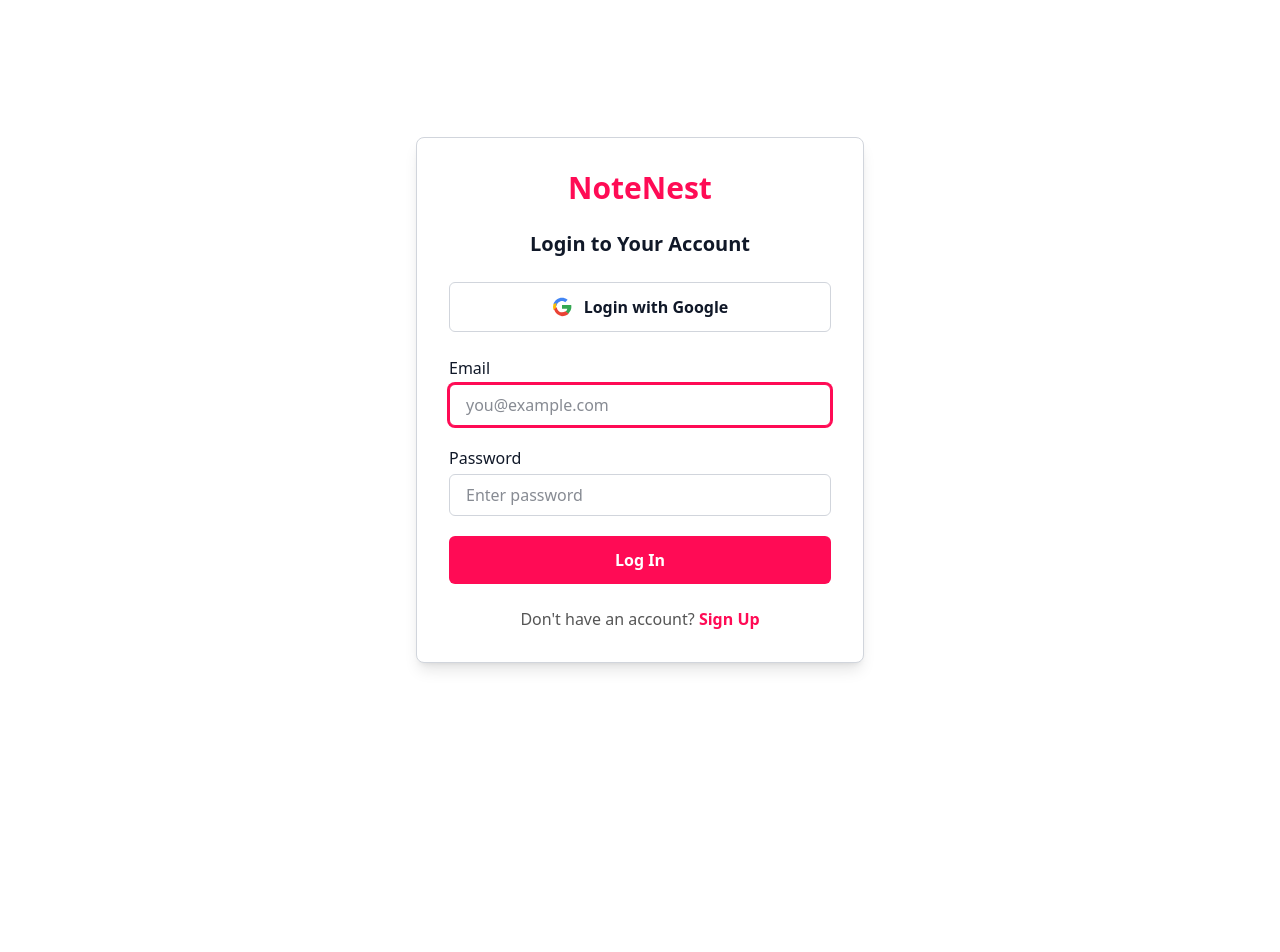
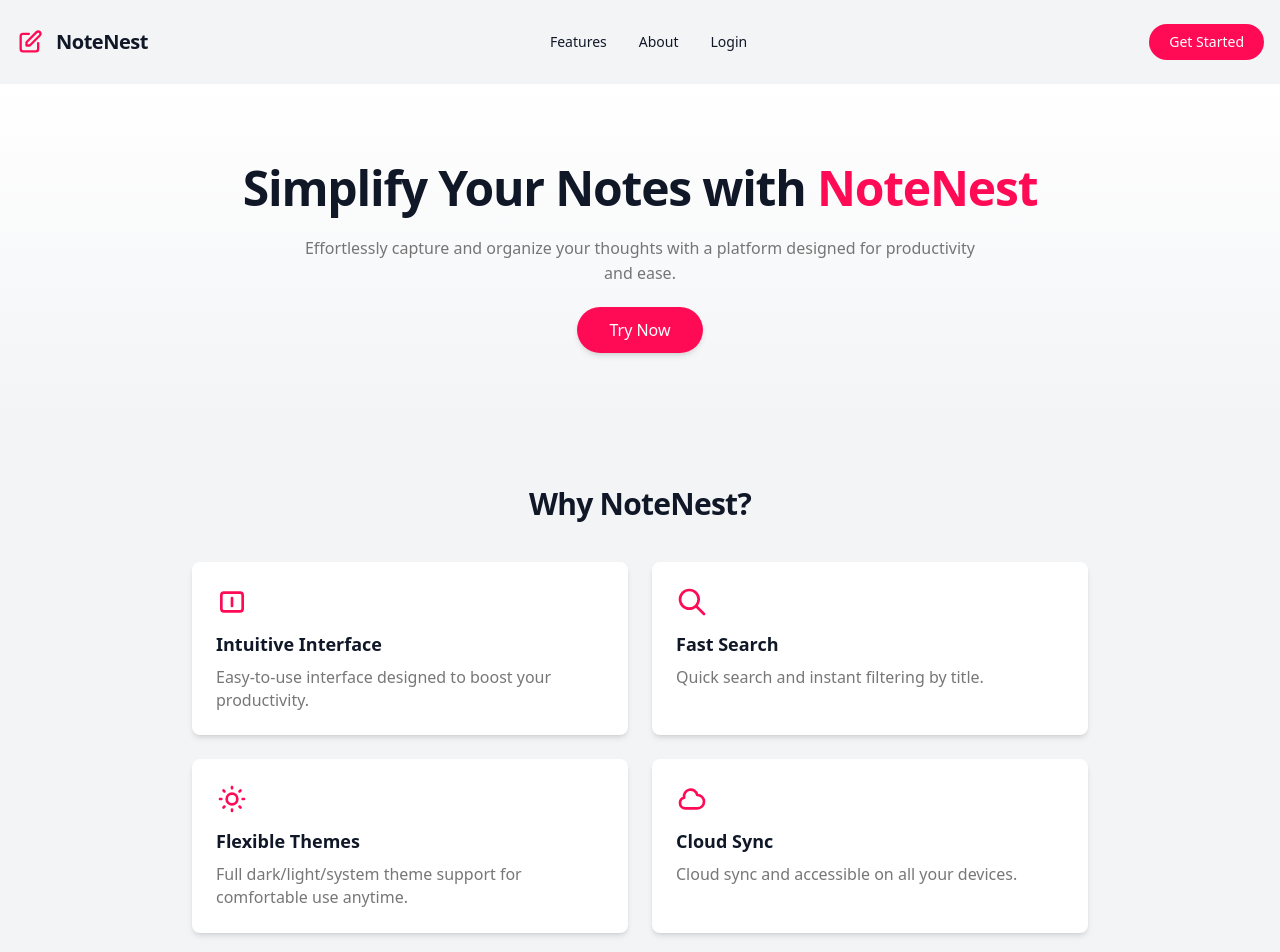
Before and after one commit to Rajiv-0920/NoteNest, a React (Vite) app in the folder frontend/: page / in a window 1280 px wide. Before the commit this address led to /login. Shown: the top 952 px of the page. Before the commit the page ends 800 px from the top, so only its background shows below. Built offline with nearby package versions, Linux system fonts and the light colour scheme.

Commit message:
Home Page

```diff
--- /dev/null
+++ b/frontend/src/pages/WithoutLoginHomePage.jsx
@@ -0,0 +1,188 @@
+import { Link } from "react-router-dom";
+
+export function WithoutLoginHomePage() {
+  return (
+    <div className="bg-gray-100 text-gray-900 transition-colors duration-300 dark:bg-gray-900 dark:text-gray-200 min-h-screen">
+      {/* <!-- Header --> */}
+      <header className="container mx-auto px-4 py-6 flex justify-between items-center">
+        <div className="flex items-center space-x-3">
+          <svg
+            className="w-7 h-7 text-primary"
+            fill="none"
+            viewBox="0 0 24 24"
+            stroke="currentColor"
+          >
+            <path
+              strokeLinecap="round"
+              strokeLinejoin="round"
+              strokeWidth="2"
+              d="M11 5H6a2 2 0 00-2 2v11a2 2 0 002 2h11a2 2 0 002-2v-5m-1.414-9.414a2 2 0 112.828 2.828L11.828 15H9v-2.828l8.586-8.586z"
+            />
+          </svg>
+          <h1 className="text-xl font-extrabold tracking-tight">NoteNest</h1>
+        </div>
+        <nav className="hidden md:flex space-x-8">
+          <a
+            href="#features"
+            className="text-sm font-medium hover:text-primary"
+          >
+            Features
+          </a>
+          <a
+            href="about.html"
+            className="text-sm font-medium hover:text-primary"
+          >
+            About
+          </a>
+          <a
+            href="auth.html"
+            className="text-sm font-medium hover:text-primary"
+          >
+            Login
+          </a>
+        </nav>
+        <Link
+          to="signup"
+          className="bg-primary text-white px-5 py-2 rounded-full text-sm font-medium hover:bg-pink-600 transition-all duration-300"
+        >
+          Get Started
+        </Link>
+      </header>
+
+      {/* <!-- Hero Section --> */}
+      <section className="container mx-auto px-4 py-20 text-center bg-gradient-to-b from-white to-gray-100 dark:from-gray-800 dark:to-gray-900">
+        <h2 className="text-3xl md:text-5xl font-extrabold mb-6 tracking-tight">
+          Simplify Your Notes with{" "}
+          <span className="text-primary">NoteNest</span>
+        </h2>
+        <p className="text-base md:text-lg opacity-80 mb-8 max-w-2xl mx-auto">
+          Effortlessly capture and organize your thoughts with a platform
+          designed for productivity and ease.
+        </p>
+        <Link
+          to="login"
+          className="bg-primary text-white px-8 py-3 rounded-full text-base font-medium hover:bg-pink-600 transition-all duration-300 shadow-md"
+        >
+          Try Now
+        </Link>
+      </section>
+
+      {/* <!-- Features Section --> */}
+      <section id="features" className="container mx-auto px-4 py-16">
+        <h3 className="text-2xl md:text-3xl font-bold text-center mb-10 tracking-tight">
+          Why NoteNest?
+        </h3>
+        <div className="grid grid-cols-1 md:grid-cols-2 gap-6 max-w-4xl mx-auto">
+          <div className="p-6 rounded-lg bg-white dark:bg-gray-800 shadow-md hover:transform hover:-translate-y-1 hover:shadow-lg transition-all duration-300">
+            <svg
+              className="w-8 h-8 text-primary mb-3"
+              fill="none"
+              viewBox="0 0 24 24"
+              stroke="currentColor"
+            >
+              <path
+                strokeLinecap="round"
+                strokeLinejoin="round"
+                strokeWidth="2"
+                d="M9 5h6m-3 4v6m-6 4h12a2 2 0 002-2V7a2 2 0 00-2-2H6a2 2 0 00-2 2v10a2 2 0 002 2z"
+              />
+            </svg>
+            <h4 className="text-lg font-semibold mb-2">Intuitive Interface</h4>
+            <p className="opacity-80 text-sm">
+              Easy-to-use interface designed to boost your productivity.
+            </p>
+          </div>
+          <div className="p-6 rounded-lg bg-white dark:bg-gray-800 shadow-md hover:transform hover:-translate-y-1 hover:shadow-lg transition-all duration-300">
+            <svg
+              className="w-8 h-8 text-primary mb-3"
+              fill="none"
+              viewBox="0 0 24 24"
+              stroke="currentColor"
+            >
+              <path
+                strokeLinecap="round"
+                strokeLinejoin="round"
+                strokeWidth="2"
+                d="M21 21l-6-6m2-5a7 7 0 11-14 0 7 7 0 0114 0z"
+              />
+            </svg>
+            <h4 className="text-lg font-semibold mb-2">Fast Search</h4>
+            <p className="opacity-80 text-sm">
+              Quick search and instant filtering by title.
+            </p>
+          </div>
+          <div className="p-6 rounded-lg bg-white dark:bg-gray-800 shadow-md hover:transform hover:-translate-y-1 hover:shadow-lg transition-all duration-300">
+            <svg
+              className="w-8 h-8 text-primary mb-3"
+              fill="none"
+              viewBox="0 0 24 24"
+              stroke="currentColor"
+            >
+              <path
+                strokeLinecap="round"
+                strokeLinejoin="round"
+                strokeWidth="2"
+                d="M12 3v1m0 16v1m9-9h-1M4 12H3m15.364 6.364l-.707-.707M6.343 6.343l-.707-.707m12.728 0l-.707.707M6.343 17.657l-.707.707M16 12a4 4 0 11-8 0 4 4 0 018 0z"
+              />
+            </svg>
+            <h4 className="text-lg font-semibold mb-2">Flexible Themes</h4>
+            <p className="opacity-80 text-sm">
+              Full dark/light/system theme support for comfortable use anytime.
+            </p>
+          </div>
+          <div className="p-6 rounded-lg bg-white dark:bg-gray-800 shadow-md hover:transform hover:-translate-y-1 hover:shadow-lg transition-all duration-300">
+            <svg
+              className="w-8 h-8 text-primary mb-3"
+              fill="none"
+              viewBox="0 0 24 24"
+              stroke="currentColor"
+            >
+              <path
+                strokeLinecap="round"
+                strokeLinejoin="round"
+                strokeWidth="2"
+                d="M3 15a4 4 0 004 4h9a5 5 0 10-.1-9.999 5.002 5.002 0 10-9.78 2.096A4.001 4.001 0 003 15z"
+              />
+            </svg>
+            <h4 className="text-lg font-semibold mb-2">Cloud Sync</h4>
+            <p className="opacity-80 text-sm">
+              Cloud sync and accessible on all your devices.
+            </p>
+          </div>
+        </div>
+      </section>
+
+      {/* <!-- CTA Section --> */}
+      <section className="container mx-auto px-4 py-16 text-center bg-white dark:bg-gray-800">
+        <h3 className="text-2xl md:text-3xl font-bold mb-6 tracking-tight">
+          Get Organized with NoteNest
+        </h3>
+        <p className="text-base opacity-80 mb-8 max-w-xl mx-auto">
+          Start capturing your ideas today with a note-taking app built for you.
+        </p>
+        <Link
+          to="signup"
+          className="bg-primary text-white px-8 py-3 rounded-full text-base font-medium hover:bg-pink-600 transition-all duration-300 shadow-md"
+        >
+          Sign Up Now
+        </Link>
+      </section>
+
+      {/* <!-- Footer --> */}
+      <footer className="container mx-auto px-4 py-8 text-center opacity-80">
+        <p className="text-sm">© 2025 NoteNest. All rights reserved.</p>
+        <div className="mt-3 space-x-6">
+          <a href="#privacy" className="hover:text-primary text-sm">
+            Privacy Policy
+          </a>
+          <a href="#terms" className="hover:text-primary text-sm">
+            Terms of Service
+          </a>
+          <a href="#contact" className="hover:text-primary text-sm">
+            Contact Us
+          </a>
+        </div>
+      </footer>
+    </div>
+  );
+}
--- a/frontend/src/routes/router.jsx
+++ b/frontend/src/routes/router.jsx
@@ -8,6 +8,7 @@ import { PrivateRoute } from "./PrivateRoute.jsx";
 import { loginPageRoute } from "../pages/LoginPage.jsx";
 import { NavLayout } from "../layout/NavLayout.jsx";
 import ErrorPage from "../components/ErrorPage.jsx";
+import { WithoutLoginHomePage } from "../pages/WithoutLoginHomePage.jsx";
 
 const router = createBrowserRouter([
   {
@@ -15,7 +16,8 @@ const router = createBrowserRouter([
     element: <RootLayout />,
     errorElement: <ErrorPage />,
     children: [
-      { index: true, element: <Navigate to="/notes" replace /> },
+      // { index: true, element: <Navigate to="/notes" replace /> },
+      { index: true, element: <WithoutLoginHomePage /> },
       { path: "/login", ...loginPageRoute },
       { path: "/signup", ...signupPageRoute },
       {
```
